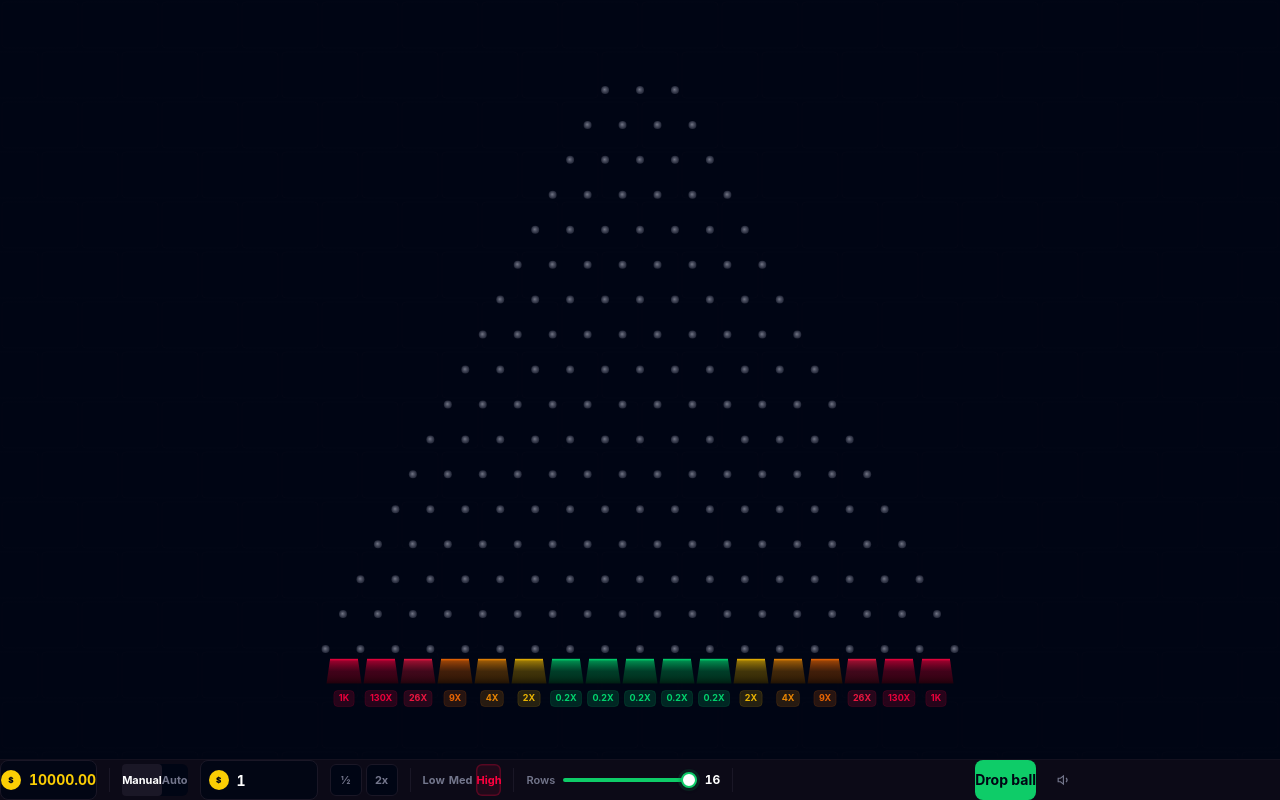
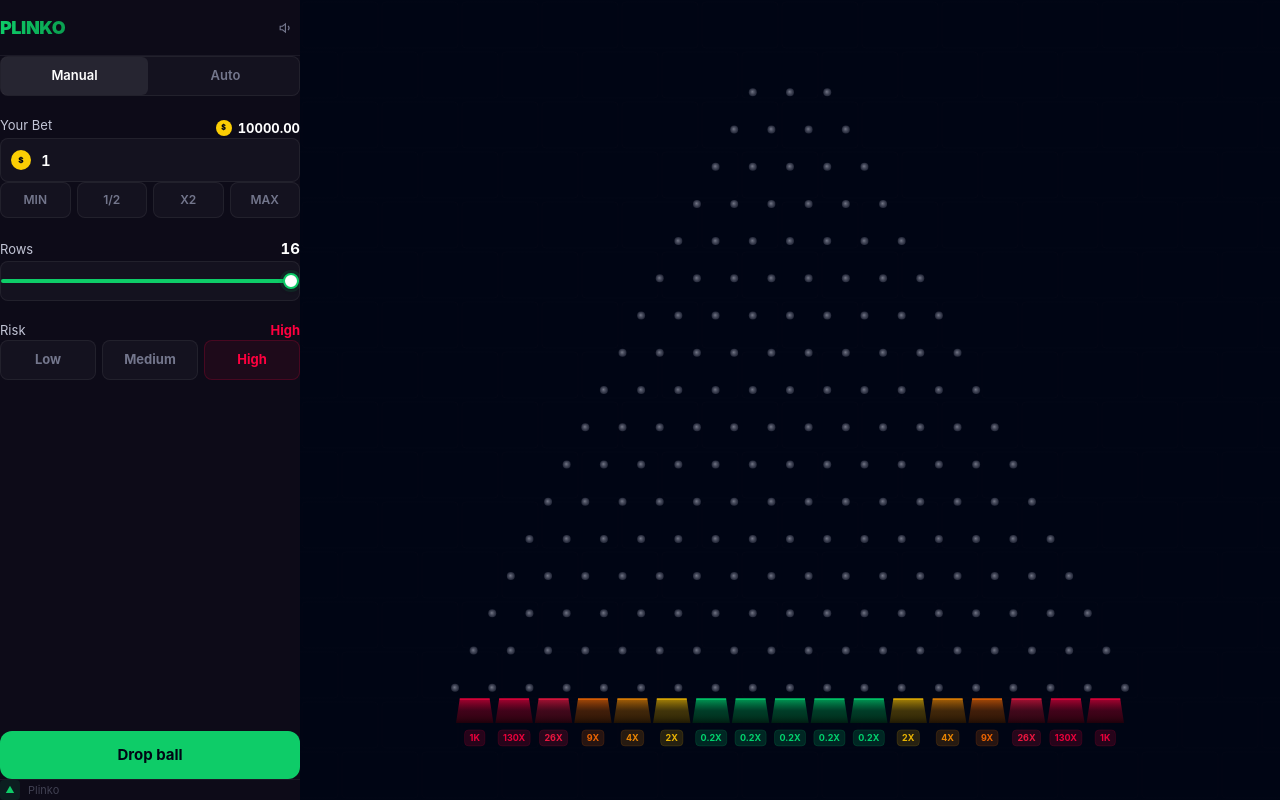
Before and after one commit to Beshqena26/plinko-game, a React (Vite) app: page / in a window 1280 px wide. Built offline with nearby package versions, Linux system fonts and the light colour scheme.

Commit message:
Gamdom-style left panel: clean, spacious, proper hierarchy

```diff
--- a/src/App.tsx
+++ b/src/App.tsx
@@ -5,23 +5,6 @@ import type { RiskLevel } from './utils/multipliers';
 import { getMultipliers, getMultiplierColor } from './utils/multipliers';
 import { getPath, randomHex } from './utils/provablyFair';
 import { sound } from './utils/sound';
-
-function useAnimatedNum(target: number) {
-  const [val, setVal] = useState(target);
-  const cur = useRef(target);
-  const raf = useRef(0);
-  useEffect(() => {
-    const go = () => {
-      const d = target - cur.current;
-      if (Math.abs(d) < 0.01) { cur.current = target; setVal(target); return; }
-      cur.current += d * 0.15; setVal(cur.current);
-      raf.current = requestAnimationFrame(go);
-    };
-    raf.current = requestAnimationFrame(go);
-    return () => cancelAnimationFrame(raf.current);
-  }, [target]);
-  return val;
-}
 
 export interface BetResult { id: number; mult: number; profit: number; color: string }
 
@@ -44,7 +27,6 @@ export default function App() {
   const pending = useRef(new Map<number, number>());
 
   const mults = getMultipliers(risk, rows);
-  const dispBal = useAnimatedNum(balance);
 
   const drop = useCallback(async () => {
     if (balance < betAmount || betAmount <= 0) return;
@@ -84,36 +66,33 @@ export default function App() {
   const stopAuto = useCallback(() => { autoRef.current = false; setIsAuto(false); }, []);
 
   return (
-    <div className="h-screen bg-[#000514] text-white flex flex-col select-none overflow-hidden">
+    <div className="h-screen bg-[#000514] text-white flex select-none overflow-hidden">
+      {/* Left panel */}
+      <aside className="w-[300px] shrink-0 bg-[#0D0B18] flex flex-col">
+        <BetPanel
+          balance={balance}
+          betAmount={betAmount}
+          setBetAmount={setBetAmount}
+          rows={rows}
+          setRows={setRows}
+          risk={risk}
+          setRisk={setRisk}
+          isAuto={isAuto}
+          autoBetCount={autoBetCount}
+          setAutoBetCount={setAutoBetCount}
+          onDrop={drop}
+          onStartAuto={startAuto}
+          onStopAuto={stopAuto}
+          canBet={balance >= betAmount && betAmount > 0}
+          history={history}
+        />
+      </aside>
+
       {/* Board */}
-      <div className="flex-1 min-h-0 relative">
+      <main className="flex-1 min-h-0">
         <PlinkoBoard rows={rows} multipliers={mults} onBallLand={onLand}
           ballQueue={ballQueue} onBallConsumed={onConsumed} paths={paths} />
-
-        {/* Floating results */}
-        {history.length > 0 && (
-          <div className="absolute top-3 right-3 flex gap-1 flex-wrap justify-end max-w-[240px]">
-            {history.slice(0, 8).map((r, i) => (
-              <div key={r.id}
-                className={`h-6 px-2 rounded text-[11px] font-bold tabular-nums flex items-center ${i === 0 ? 'anim-slide' : ''}`}
-                style={{ background: `${r.color}15`, color: r.color }}>
-                {r.mult}x
-              </div>
-            ))}
-          </div>
-        )}
-      </div>
-
-      {/* Bottom controls */}
-      <div className="shrink-0 bg-[#0D0B18]/95 backdrop-blur-md border-t border-[#1A1726]/60">
-        <BetPanel
-          balance={dispBal} betAmount={betAmount} setBetAmount={setBetAmount}
-          rows={rows} setRows={setRows} risk={risk} setRisk={setRisk}
-          isAuto={isAuto} autoBetCount={autoBetCount} setAutoBetCount={setAutoBetCount}
-          onDrop={drop} onStartAuto={startAuto} onStopAuto={stopAuto}
-          canBet={balance >= betAmount && betAmount > 0}
-        />
-      </div>
+      </main>
     </div>
   );
 }
--- a/src/components/BetPanel.tsx
+++ b/src/components/BetPanel.tsx
@@ -1,5 +1,6 @@
 import { useState, useEffect } from 'react';
 import type { RiskLevel } from '../utils/multipliers';
+import type { BetResult } from '../App';
 import { sound } from '../utils/sound';
 
 interface Props {
@@ -17,18 +18,13 @@ interface Props {
   onStartAuto: () => void;
   onStopAuto: () => void;
   canBet: boolean;
+  history: BetResult[];
 }
-
-const RISKS: { v: RiskLevel; l: string; c: string }[] = [
-  { v: 'low', l: 'Low', c: '#0ECC68' },
-  { v: 'medium', l: 'Med', c: '#FBCE04' },
-  { v: 'high', l: 'High', c: '#ff003f' },
-];
 
 export default function BetPanel({
   balance, betAmount, setBetAmount, rows, setRows, risk, setRisk,
   isAuto, autoBetCount, setAutoBetCount,
-  onDrop, onStartAuto, onStopAuto, canBet,
+  onDrop, onStartAuto, onStopAuto, canBet, history,
 }: Props) {
   const [mode, setMode] = useState<'manual' | 'auto'>('manual');
   const [soundOn, setSoundOn] = useState(true);
@@ -47,127 +43,169 @@ export default function BetPanel({
   }, [mode, isAuto, onDrop, onStartAuto, onStopAuto]);
 
   return (
-    <div className="max-w-[1080px] mx-auto w-full px-4 py-3 flex items-center gap-3">
-      {/* Balance */}
-      <div className="h-10 px-3 rounded-lg bg-[#000514]/80 border border-[#1A1726] flex items-center gap-2 shrink-0">
-        <div className="w-5 h-5 rounded-full bg-[#FBCE04] flex items-center justify-center">
-          <span className="text-[8px] font-black text-[#000514]">$</span>
+    <div className="h-full flex flex-col">
+      {/* Header */}
+      <div className="flex items-center justify-between px-5 h-14 border-b border-white/[0.06]">
+        <span className="text-lg font-black tracking-tight bg-gradient-to-r from-[#0ECC68] to-[#0aa050] bg-clip-text text-transparent">PLINKO</span>
+        <div className="flex items-center gap-2">
+          <button onClick={() => setSoundOn(sound.toggle())}
+            className="w-7 h-7 rounded-md flex items-center justify-center text-[#73768C] hover:text-white transition-colors">
+            {soundOn ? (
+              <svg width="14" height="14" viewBox="0 0 24 24" fill="none" stroke="currentColor" strokeWidth="2"><polygon points="11 5 6 9 2 9 2 15 6 15 11 19 11 5"/><path d="M15.54 8.46a5 5 0 0 1 0 7.07"/></svg>
+            ) : (
+              <svg width="14" height="14" viewBox="0 0 24 24" fill="none" stroke="currentColor" strokeWidth="2"><polygon points="11 5 6 9 2 9 2 15 6 15 11 19 11 5"/><line x1="23" y1="9" x2="17" y2="15"/><line x1="17" y1="9" x2="23" y2="15"/></svg>
+            )}
+          </button>
         </div>
-        <span className="text-sm font-bold text-[#FBCE04] tabular-nums">{balance.toFixed(2)}</span>
       </div>
 
-      {/* Separator */}
-      <div className="w-px h-6 bg-[#1A1726]" />
+      {/* Controls */}
+      <div className="flex-1 overflow-y-auto px-5 py-5 flex flex-col gap-5">
+        {/* Mode */}
+        <div className="flex h-10 rounded-lg bg-white/[0.03] border border-white/[0.06] p-1 gap-1">
+          {(['manual', 'auto'] as const).map(m => (
+            <button key={m} onClick={() => setMode(m)}
+              className={`flex-1 rounded-md text-[13px] font-semibold capitalize transition-all
+                ${mode === m ? 'bg-white/[0.08] text-white' : 'text-[#73768C] hover:text-[#C2C5D6]'}`}
+            >{m}</button>
+          ))}
+        </div>
 
-      {/* Mode */}
-      <div className="flex h-8 rounded-md bg-[#000514] p-0.5 shrink-0">
-        {(['manual', 'auto'] as const).map(m => (
-          <button key={m} onClick={() => setMode(m)}
-            className={`px-2.5 rounded text-[11px] font-bold capitalize transition-all
-              ${mode === m ? 'bg-[#1A1726] text-white' : 'text-[#73768C] hover:text-[#C2C5D6]'}`}
-          >{m}</button>
-        ))}
+        {/* Bet amount */}
+        <div>
+          <div className="flex items-baseline justify-between mb-2">
+            <span className="text-[13px] text-[#C2C5D6]">Your Bet</span>
+            <div className="flex items-center gap-1.5">
+              <div className="w-4 h-4 rounded-full bg-[#FBCE04] flex items-center justify-center">
+                <span className="text-[7px] font-black text-[#000514]">$</span>
+              </div>
+              <span className="text-[13px] font-bold text-white tabular-nums">{balance.toFixed(2)}</span>
+            </div>
+          </div>
+
+          <div className="h-11 flex items-center bg-white/[0.03] rounded-lg border border-white/[0.06] focus-within:border-[#0ECC68]/30 transition-colors">
+            <div className="w-10 flex items-center justify-center shrink-0">
+              <div className="w-5 h-5 rounded-full bg-[#FBCE04] flex items-center justify-center">
+                <span className="text-[8px] font-black text-[#000514]">$</span>
+              </div>
+            </div>
+            <input type="number" value={betAmount} step="0.01"
+              onChange={e => setBetAmount(Math.max(0, Math.min(10000, +e.target.value || 0)))}
+              className="flex-1 h-full bg-transparent text-white text-[15px] font-semibold outline-none tabular-nums" />
+          </div>
+
+          <div className="grid grid-cols-4 gap-1.5 mt-2">
+            {[
+              { l: 'MIN', fn: () => setBetAmount(0.01) },
+              { l: '1/2', fn: () => setBetAmount(Math.max(0.01, +(betAmount / 2).toFixed(2))) },
+              { l: 'X2', fn: () => setBetAmount(Math.min(10000, +(betAmount * 2).toFixed(2))) },
+              { l: 'MAX', fn: () => setBetAmount(Math.min(10000, balance)) },
+            ].map(b => (
+              <button key={b.l} onClick={b.fn}
+                className="h-9 rounded-lg bg-white/[0.03] border border-white/[0.06] text-[12px] font-semibold text-[#73768C]
+                  hover:text-white hover:bg-white/[0.06] active:scale-[0.96] transition-all"
+              >{b.l}</button>
+            ))}
+          </div>
+        </div>
+
+        {/* Rows */}
+        <div>
+          <div className="flex items-baseline justify-between mb-2">
+            <span className="text-[13px] text-[#C2C5D6]">Rows</span>
+            <span className="text-[15px] font-bold text-white tabular-nums">{rows}</span>
+          </div>
+          <div className="h-10 flex items-center bg-white/[0.03] rounded-lg border border-white/[0.06] px-4">
+            <input type="range" min={8} max={16} value={rows}
+              onChange={e => setRows(+e.target.value)} disabled={isAuto} className="w-full" />
+          </div>
+        </div>
+
+        {/* Risk */}
+        <div>
+          <div className="flex items-baseline justify-between mb-2">
+            <span className="text-[13px] text-[#C2C5D6]">Risk</span>
+            <span className="text-[13px] font-bold"
+              style={{ color: risk === 'low' ? '#0ECC68' : risk === 'medium' ? '#FBCE04' : '#ff003f' }}>
+              {risk === 'low' ? 'Low' : risk === 'medium' ? 'Medium' : 'High'}
+            </span>
+          </div>
+          <div className="grid grid-cols-3 gap-1.5">
+            {([
+              { v: 'low' as RiskLevel, l: 'Low', c: '#0ECC68' },
+              { v: 'medium' as RiskLevel, l: 'Medium', c: '#FBCE04' },
+              { v: 'high' as RiskLevel, l: 'High', c: '#ff003f' },
+            ]).map(r => {
+              const on = risk === r.v;
+              return (
+                <button key={r.v} onClick={() => setRisk(r.v)} disabled={isAuto}
+                  className={`h-10 rounded-lg text-[13px] font-bold transition-all disabled:opacity-30
+                    ${on ? '' : 'bg-white/[0.03] border border-white/[0.06] text-[#73768C] hover:text-[#C2C5D6]'}`}
+                  style={on ? { background: `${r.c}12`, border: `1.5px solid ${r.c}30`, color: r.c } : undefined}
+                >{r.l}</button>
+              );
+            })}
+          </div>
+        </div>
+
+        {/* Auto bet count */}
+        {mode === 'auto' && (
+          <div className="anim-slide">
+            <div className="flex items-baseline justify-between mb-2">
+              <span className="text-[13px] text-[#C2C5D6]">Number of Bets</span>
+            </div>
+            <input type="number" value={autoBetCount}
+              onChange={e => setAutoBetCount(Math.max(1, Math.min(1000, +e.target.value || 1)))}
+              className="w-full h-11 bg-white/[0.03] border border-white/[0.06] rounded-lg px-4 text-white text-[15px] font-semibold outline-none focus:border-[#0ECC68]/30 transition-colors tabular-nums" />
+          </div>
+        )}
+
+        {/* Spacer */}
+        <div className="flex-1 min-h-3" />
+
+        {/* Drop button */}
+        {mode === 'manual' ? (
+          <button onClick={onDrop} disabled={!canBet}
+            className="w-full h-12 rounded-xl font-bold text-[15px] transition-all
+              bg-[#0ECC68] text-[#000514] hover:bg-[#1cdf78] hover:shadow-[0_0_24px_rgba(14,204,104,0.15)]
+              active:scale-[0.97] disabled:opacity-20 disabled:cursor-not-allowed disabled:hover:shadow-none">
+            Drop ball
+          </button>
+        ) : isAuto ? (
+          <button onClick={onStopAuto}
+            className="w-full h-12 rounded-xl font-bold text-[15px] bg-[#ff003f] text-white hover:bg-[#ff2d5a] active:scale-[0.97] transition-all">
+            Stop Autobet
+          </button>
+        ) : (
+          <button onClick={onStartAuto} disabled={!canBet}
+            className="w-full h-12 rounded-xl font-bold text-[15px] bg-[#0ECC68] text-[#000514] hover:bg-[#1cdf78] active:scale-[0.97] disabled:opacity-20 disabled:cursor-not-allowed transition-all">
+            Start Autobet
+          </button>
+        )}
       </div>
 
-      {/* Bet input */}
-      <div className="flex items-center h-10 bg-[#000514]/80 rounded-lg border border-[#1A1726] focus-within:border-[#0ECC68]/40 transition-colors shrink-0">
-        <div className="w-9 flex items-center justify-center">
-          <div className="w-5 h-5 rounded-full bg-[#FBCE04] flex items-center justify-center">
-            <span className="text-[8px] font-black text-[#000514]">$</span>
+      {/* Recent results */}
+      {history.length > 0 && (
+        <div className="px-5 py-3 border-t border-white/[0.06]">
+          <div className="flex flex-wrap gap-1.5">
+            {history.slice(0, 14).map((r, i) => (
+              <div key={r.id}
+                className={`h-6 px-2 rounded text-[11px] font-bold tabular-nums flex items-center ${i === 0 ? 'anim-slide' : ''}`}
+                style={{ background: `${r.color}12`, color: r.color }}>
+                {r.mult}x
+              </div>
+            ))}
           </div>
         </div>
-        <input type="number" value={betAmount} step="0.01"
-          onChange={e => setBetAmount(Math.max(0, Math.min(10000, +e.target.value || 0)))}
-          className="w-[80px] h-full bg-transparent text-white text-sm font-bold outline-none tabular-nums" />
-      </div>
-
-      {/* Quick bets */}
-      <div className="flex gap-1 shrink-0">
-        {[
-          { l: '½', fn: () => setBetAmount(Math.max(0.01, +(betAmount / 2).toFixed(2))) },
-          { l: '2x', fn: () => setBetAmount(Math.min(10000, +(betAmount * 2).toFixed(2))) },
-        ].map(b => (
-          <button key={b.l} onClick={b.fn}
-            className="h-8 w-8 rounded-md bg-[#000514] border border-[#1A1726] text-[11px] font-bold text-[#73768C]
-              hover:text-white hover:bg-[#1A1726] active:scale-90 transition-all"
-          >{b.l}</button>
-        ))}
-      </div>
-
-      <div className="w-px h-6 bg-[#1A1726]" />
-
-      {/* Risk pills */}
-      <div className="flex gap-1 shrink-0">
-        {RISKS.map(r => {
-          const on = risk === r.v;
-          return (
-            <button key={r.v} onClick={() => setRisk(r.v)} disabled={isAuto}
-              className={`h-8 px-3 rounded-md text-[11px] font-bold transition-all disabled:opacity-30
-                ${on ? '' : 'text-[#73768C] hover:text-[#C2C5D6]'}`}
-              style={on ? { background: `${r.c}15`, color: r.c, boxShadow: `inset 0 0 0 1.5px ${r.c}40` } : undefined}
-            >{r.l}</button>
-          );
-        })}
-      </div>
-
-      <div className="w-px h-6 bg-[#1A1726]" />
-
-      {/* Rows */}
-      <div className="flex items-center gap-2 shrink-0">
-        <span className="text-[11px] text-[#73768C] font-semibold">Rows</span>
-        <input type="range" min={8} max={16} value={rows}
-          onChange={e => setRows(+e.target.value)} disabled={isAuto}
-          className="w-[72px]" />
-        <span className="text-xs font-bold text-white tabular-nums w-5 text-center">{rows}</span>
-      </div>
-
-      <div className="w-px h-6 bg-[#1A1726]" />
-
-      {/* Auto count */}
-      {mode === 'auto' && (
-        <>
-          <div className="flex items-center gap-1.5 shrink-0">
-            <span className="text-[11px] text-[#73768C] font-semibold">#</span>
-            <input type="number" value={autoBetCount}
-              onChange={e => setAutoBetCount(Math.max(1, Math.min(1000, +e.target.value || 1)))}
-              className="h-8 w-12 bg-[#000514] border border-[#1A1726] rounded-md px-2 text-xs text-white font-bold outline-none tabular-nums text-center" />
-          </div>
-          <div className="w-px h-6 bg-[#1A1726]" />
-        </>
       )}
 
-      {/* Spacer */}
-      <div className="flex-1" />
-
-      {/* Drop */}
-      {mode === 'manual' ? (
-        <button onClick={onDrop} disabled={!canBet}
-          className="h-10 px-7 rounded-lg font-bold text-sm transition-all shrink-0
-            bg-[#0ECC68] text-[#000514] hover:bg-[#1cdf78] hover:shadow-[0_0_20px_rgba(14,204,104,0.2)]
-            active:scale-95 disabled:opacity-25 disabled:cursor-not-allowed disabled:hover:shadow-none">
-          Drop ball
-        </button>
-      ) : isAuto ? (
-        <button onClick={onStopAuto}
-          className="h-10 px-7 rounded-lg font-bold text-sm bg-[#ff003f] text-white hover:bg-[#ff2d5a] active:scale-95 transition-all shrink-0">
-          Stop
-        </button>
-      ) : (
-        <button onClick={onStartAuto} disabled={!canBet}
-          className="h-10 px-7 rounded-lg font-bold text-sm bg-[#0ECC68] text-[#000514] hover:bg-[#1cdf78] active:scale-95 disabled:opacity-25 disabled:cursor-not-allowed transition-all shrink-0">
-          Start
-        </button>
-      )}
-
-      {/* Sound */}
-      <button onClick={() => setSoundOn(sound.toggle())}
-        className="h-8 w-8 rounded-md flex items-center justify-center text-[#73768C] hover:text-white transition-colors shrink-0">
-        {soundOn ? (
-          <svg width="14" height="14" viewBox="0 0 24 24" fill="none" stroke="currentColor" strokeWidth="2"><polygon points="11 5 6 9 2 9 2 15 6 15 11 19 11 5"/><path d="M15.54 8.46a5 5 0 0 1 0 7.07"/></svg>
-        ) : (
-          <svg width="14" height="14" viewBox="0 0 24 24" fill="none" stroke="currentColor" strokeWidth="2"><polygon points="11 5 6 9 2 9 2 15 6 15 11 19 11 5"/><line x1="23" y1="9" x2="17" y2="15"/><line x1="17" y1="9" x2="23" y2="15"/></svg>
-        )}
-      </button>
+      {/* Footer */}
+      <div className="px-5 py-3 border-t border-white/[0.06] flex items-center gap-2">
+        <div className="w-5 h-5 rounded bg-[#0ECC68]/10 flex items-center justify-center">
+          <svg width="10" height="10" viewBox="0 0 24 24" fill="#0ECC68"><path d="M12 2L2 19h20L12 2z"/></svg>
+        </div>
+        <span className="text-[11px] text-[#73768C]/50">Plinko</span>
+      </div>
     </div>
   );
 }
```
